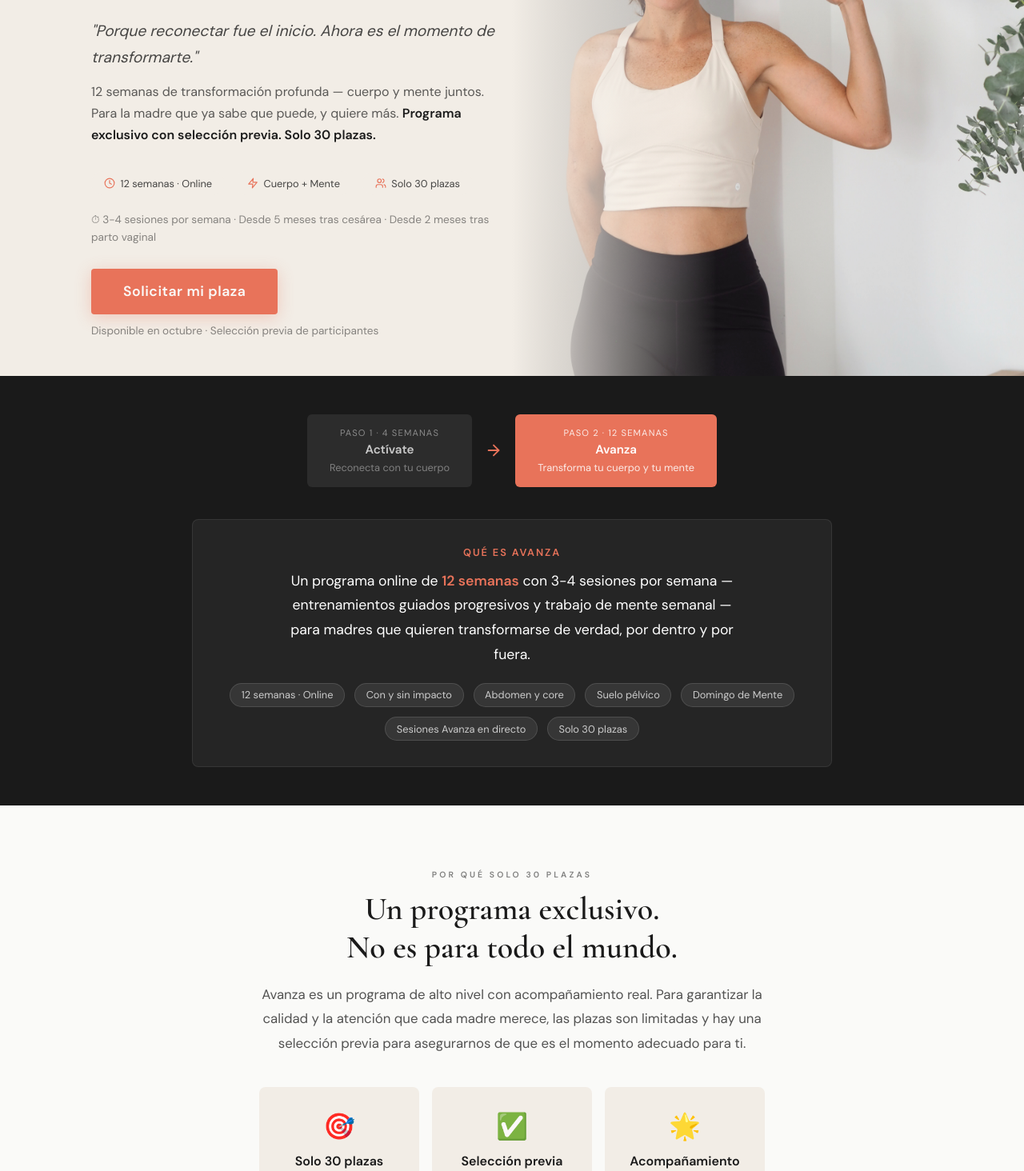
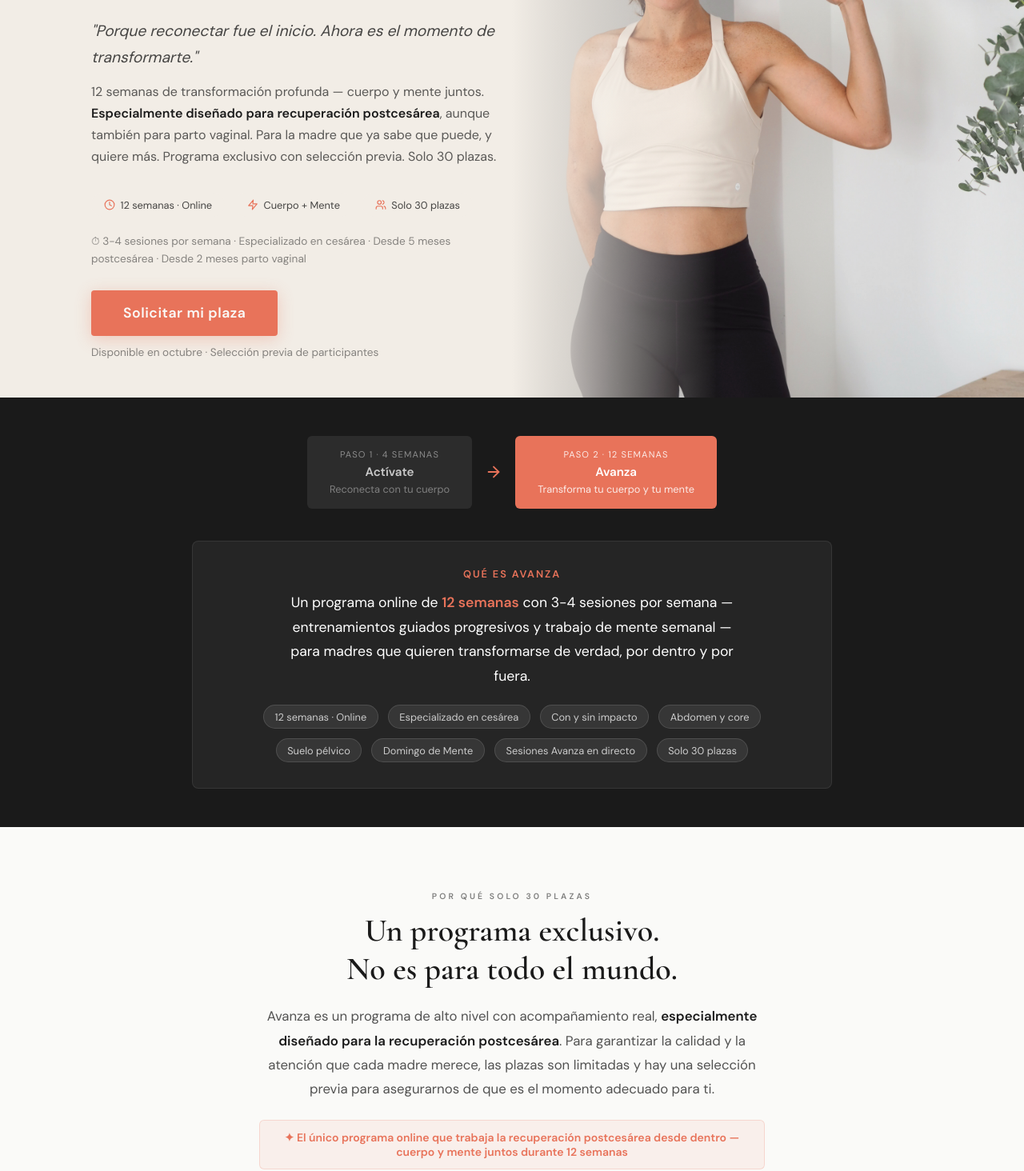
Before and after one commit to susanaaresla-lab/esencial-susana, a React (Create React App) app: page /lista-espera-avanza in a window 1280 px wide. Shown: the part 320-1784 px from the top of the page at 80% size. Built offline with nearby package versions, Linux system fonts and the light colour scheme.

Commit message:
sesiones 1:1 opcionales avanza

```diff
--- a/src/pages/ListaEsperaAvanzaPage.js
+++ b/src/pages/ListaEsperaAvanzaPage.js
@@ -61,7 +61,7 @@ export default function ListaEsperaAvanzaPage() {
               "Porque reconectar fue el inicio. Ahora es el momento de transformarte."
             </p>
             <p style={{ fontSize: '1rem', color: 'rgba(26,26,26,0.7)', lineHeight: 1.7, marginBottom: '2rem' }}>
-              12 semanas de transformación profunda — cuerpo y mente juntos. Para la madre que ya sabe que puede, y quiere más. <strong style={{ color: 'var(--black)' }}>Programa exclusivo con selección previa. Solo 30 plazas.</strong>
+              12 semanas de transformación profunda — cuerpo y mente juntos. <strong style={{ color: 'var(--black)' }}>Especialmente diseñado para recuperación postcesárea</strong>, aunque también para parto vaginal. Para la madre que ya sabe que puede, y quiere más. Programa exclusivo con selección previa. Solo 30 plazas.
             </p>
             <div className="flex flex-wrap gap-3" style={{ marginBottom: '1.25rem' }}>
               <span className="pill"><Clock />12 semanas · Online</span>
@@ -69,7 +69,7 @@ export default function ListaEsperaAvanzaPage() {
               <span className="pill"><Users />Solo 30 plazas</span>
             </div>
             <p style={{ fontSize: '0.85rem', color: 'rgba(26,26,26,0.5)', marginBottom: '1.75rem', lineHeight: 1.6 }}>
-              ⏱ 3-4 sesiones por semana · Desde 5 meses tras cesárea · Desde 2 meses tras parto vaginal
+              ⏱ 3-4 sesiones por semana · Especializado en cesárea · Desde 5 meses postcesárea · Desde 2 meses parto vaginal
             </p>
             <button
               className="btn-coral"
@@ -108,7 +108,7 @@ export default function ListaEsperaAvanzaPage() {
               Un programa online de <strong style={{ color: 'var(--coral)' }}>12 semanas</strong> con 3-4 sesiones por semana — entrenamientos guiados progresivos y trabajo de mente semanal — para madres que quieren transformarse de verdad, por dentro y por fuera.
             </p>
             <div style={{ display: 'flex', flexWrap: 'wrap', justifyContent: 'center', gap: '0.75rem' }}>
-              {['12 semanas · Online', 'Con y sin impacto', 'Abdomen y core', 'Suelo pélvico', 'Domingo de Mente', 'Sesiones Avanza en directo', 'Solo 30 plazas'].map((tag, i) => (
+              {['12 semanas · Online', 'Especializado en cesárea', 'Con y sin impacto', 'Abdomen y core', 'Suelo pélvico', 'Domingo de Mente', 'Sesiones Avanza en directo', 'Solo 30 plazas'].map((tag, i) => (
                 <span key={i} style={{ background: 'rgba(255,255,255,0.08)', color: 'rgba(255,255,255,0.75)', fontSize: '0.8rem', padding: '0.35rem 0.85rem', borderRadius: 999, border: '1px solid rgba(255,255,255,0.12)' }}>
                   {tag}
                 </span>
@@ -125,14 +125,19 @@ export default function ListaEsperaAvanzaPage() {
           <h2 className="t-serif" style={{ fontSize: 'clamp(1.75rem, 4vw, 2.5rem)', color: 'var(--black)', marginBottom: '1.25rem' }}>
             Un programa exclusivo.<br />No es para todo el mundo.
           </h2>
-          <p style={{ fontSize: '1.05rem', color: 'rgba(26,26,26,0.75)', lineHeight: 1.8, marginBottom: '2.5rem' }}>
-            Avanza es un programa de alto nivel con acompañamiento real. Para garantizar la calidad y la atención que cada madre merece, las plazas son limitadas y hay una selección previa para asegurarnos de que es el momento adecuado para ti.
+          <p style={{ fontSize: '1.05rem', color: 'rgba(26,26,26,0.75)', lineHeight: 1.8, marginBottom: '1.5rem' }}>
+            Avanza es un programa de alto nivel con acompañamiento real, <strong style={{ color: 'var(--black)' }}>especialmente diseñado para la recuperación postcesárea</strong>. Para garantizar la calidad y la atención que cada madre merece, las plazas son limitadas y hay una selección previa para asegurarnos de que es el momento adecuado para ti.
           </p>
+          <div style={{ background: 'rgba(232,115,90,0.08)', border: '1px solid rgba(232,115,90,0.2)', borderRadius: 6, padding: '0.75rem 1.25rem', display: 'inline-block', marginBottom: '2rem' }}>
+            <p style={{ fontSize: '0.875rem', color: 'var(--coral)', fontWeight: 600, margin: 0 }}>
+              ✦ El único programa online que trabaja la recuperación postcesárea desde dentro — cuerpo y mente juntos durante 12 semanas
+            </p>
+          </div>
           <div style={{ display: 'grid', gridTemplateColumns: 'repeat(auto-fit, minmax(200px, 1fr))', gap: '1rem' }}>
             {[
               { emoji: '🎯', title: 'Solo 30 plazas', desc: 'Para garantizar la calidad del acompañamiento y la comunidad.' },
               { emoji: '✅', title: 'Selección previa', desc: 'Una conversación breve para asegurarnos de que Avanza es lo que necesitas ahora.' },
-              { emoji: '🌟', title: 'Acompañamiento real', desc: '6 Sesiones Avanza en directo, email semanales y comunidad privada durante 12 semanas.' }
+              { emoji: '🌟', title: 'Acompañamiento real', desc: '6 Sesiones Avanza en directo, email semanal y comunidad privada durante 12 semanas.' }
             ].map((item, i) => (
               <div key={i} style={{ background: 'var(--beige)', borderRadius: 8, padding: '1.75rem', textAlign: 'center' }}>
                 <div style={{ fontSize: '2rem', marginBottom: '0.75rem' }}>{item.emoji}</div>
@@ -184,7 +189,7 @@ export default function ListaEsperaAvanzaPage() {
               No es más de lo mismo.<br />Es ir más profundo.
             </h2>
             <p style={{ fontSize: '1.05rem', color: 'rgba(26,26,26,0.7)', lineHeight: 1.75, maxWidth: 560, margin: '0 auto' }}>
-              Actívate fue el primer paso. Avanza es donde ocurre la transformación real — durante 12 semanas, en el cuerpo y en la mente.
+              Actívate fue el primer paso. Avanza es donde ocurre la transformación real — 12 semanas con ejercicios específicamente adaptados a la recuperación postcesárea, que también funcionan para parto vaginal.
             </p>
           </div>
 
@@ -238,7 +243,7 @@ export default function ListaEsperaAvanzaPage() {
               <div style={{ width: 36, height: 2, background: 'var(--coral)' }} />
               <p style={{ fontSize: '0.8rem', fontWeight: 700, letterSpacing: '0.15em', textTransform: 'uppercase', color: 'var(--coral)' }}>Acompañamiento</p>
             </div>
-            <div style={{ display: 'grid', gridTemplateColumns: 'repeat(auto-fit, minmax(220px, 1fr))', gap: '1rem' }}>
+            <div style={{ display: 'grid', gridTemplateColumns: 'repeat(auto-fit, minmax(220px, 1fr))', gap: '1rem', marginBottom: '1.5rem' }}>
               {[
                 { emoji: '🎙️', title: '6 Sesiones Avanza en directo', desc: 'Cada 2 semanas — formación, dudas y check-in de progreso integrado.' },
                 { emoji: '👥', title: 'Comunidad privada', desc: 'Un espacio de apoyo entre madres durante las 12 semanas del programa.' },
@@ -252,6 +257,41 @@ export default function ListaEsperaAvanzaPage() {
                   </div>
                 </div>
               ))}
+            </div>
+
+            {/* Bloque 1:1 opcional */}
+            <div style={{ background: 'var(--black)', borderRadius: 10, padding: '2rem', border: '2px solid var(--coral)', position: 'relative', overflow: 'hidden' }}>
+              <div style={{ position: 'absolute', top: 0, right: 0, background: 'var(--coral)', color: 'white', fontSize: '0.7rem', fontWeight: 700, letterSpacing: '0.12em', textTransform: 'uppercase', padding: '0.35rem 1rem', borderBottomLeftRadius: 8 }}>
+                Opcional
+              </div>
+              <div style={{ display: 'flex', gap: '1.5rem', alignItems: 'flex-start', flexWrap: 'wrap' }}>
+                <div style={{ width: 52, height: 52, borderRadius: '50%', background: 'rgba(232,115,90,0.2)', border: '1px solid rgba(232,115,90,0.4)', display: 'flex', alignItems: 'center', justifyContent: 'center', flexShrink: 0, fontSize: '1.5rem' }}>
+                  🌟
+                </div>
+                <div style={{ flex: 1, minWidth: 220 }}>
+                  <h4 style={{ fontWeight: 700, fontSize: '1.1rem', color: 'white', marginBottom: '0.5rem' }}>2 sesiones personalizadas 1:1 con Susana</h4>
+                  <p style={{ fontSize: '0.925rem', color: 'rgba(255,255,255,0.75)', lineHeight: 1.7, marginBottom: '1rem' }}>
+                    Para las madres que quieren ir aún más lejos y personalizar el programa a su situación concreta.
+                  </p>
+                  <div style={{ display: 'flex', flexDirection: 'column', gap: '0.6rem' }}>
+                    <div style={{ display: 'flex', gap: '0.75rem', alignItems: 'flex-start' }}>
+                      <span style={{ color: 'var(--coral)', fontWeight: 700, flexShrink: 0, marginTop: 1 }}>①</span>
+                      <p style={{ fontSize: '0.875rem', color: 'rgba(255,255,255,0.7)', lineHeight: 1.6, margin: 0 }}>
+                        <strong style={{ color: 'white' }}>Sesión de inicio</strong> — para conocer tu situación, adaptar el programa a ti y empezar con un plan 100% personalizado.
+                      </p>
+                    </div>
+                    <div style={{ display: 'flex', gap: '0.75rem', alignItems: 'flex-start' }}>
+                      <span style={{ color: 'var(--coral)', fontWeight: 700, flexShrink: 0, marginTop: 1 }}>②</span>
+                      <p style={{ fontSize: '0.875rem', color: 'rgba(255,255,255,0.7)', lineHeight: 1.6, margin: 0 }}>
+                        <strong style={{ color: 'white' }}>Sesión de seguimiento</strong> — durante el programa para revisar tu progreso, ajustar y asegurarnos de que vas en la dirección correcta.
+                      </p>
+                    </div>
+                  </div>
+                  <p style={{ fontSize: '0.8rem', color: 'rgba(255,255,255,0.4)', marginTop: '1rem', fontStyle: 'italic' }}>
+                    ✦ Esta opción se comentará durante la entrevista de selección.
+                  </p>
+                </div>
+              </div>
             </div>
           </div>
         </div>
@@ -331,10 +371,11 @@ export default function ListaEsperaAvanzaPage() {
             <div style={{ flex: 1, minWidth: 240 }}>
               <div className="t-label text-muted" style={{ marginBottom: '0.4rem' }}>Tu instructora</div>
               <h3 className="t-serif" style={{ fontSize: 'clamp(1.4rem, 3vw, 1.75rem)', color: 'var(--black)', fontWeight: 400, marginBottom: '1rem' }}>Susana Ares</h3>
-              <div style={{ display: 'flex', flexDirection: 'column', gap: '0.75rem', fontSize: '0.95rem', color: 'rgba(26,26,26,0.8)', lineHeight: 1.7 }}>
-                <p>Mamá de tres hijos. Pasé por la cesárea, el postparto y ese momento en el que te miras al espejo y no te reconoces. Sé exactamente cómo se siente porque yo también lo viví.</p>
-                <p>Avanza nace de ese camino: de saber que recuperarse no es solo volver a moverte, sino transformarte. Trabajar el cuerpo y la mente juntos, con profundidad y con cariño.</p>
-                <p>He acompañado a más de <strong style={{ color: 'var(--coral)' }}>3.000 mamás</strong>. Avanza es el siguiente capítulo de ese camino.</p>
+              <div style={{ display: 'flex', flexDirection: 'column', gap: '1rem', fontSize: '0.95rem', color: 'rgba(26,26,26,0.8)', lineHeight: 1.7 }}>
+                <p>Soy mamá de tres hijos. Tuve una cesárea y me he recuperado de tres embarazos y dos partos. Sé exactamente lo que sientes — no como experta desde un escenario, sino como madre que lo ha vivido desde dentro.</p>
+                <p>Eso es lo que me hace diferente. <strong style={{ color: 'var(--black)' }}>No soy una entrenadora más.</strong> Soy una madre que pasó por la cesárea, que tardó en reconocerse en el espejo, que tuvo que aprender a recuperarse — y que después se formó como especialista en recuperación postcesárea y postparto e instructora de pilates terapéutico para poder acompañar a otras madres desde ese mismo lugar.</p>
+                <p>Por eso Avanza está construido desde la cesárea hacia afuera — no como un programa genérico al que se le añade una nota sobre cicatrices, sino como un método específico que entiende tu cuerpo de madre desde la primera semana.</p>
+                <p>He acompañado a más de <strong style={{ color: 'var(--coral)' }}>3.000 mamás</strong> a recuperarse. Avanza es el programa donde voy más lejos contigo.</p>
               </div>
             </div>
           </div>
```
